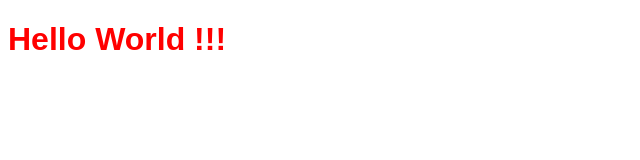
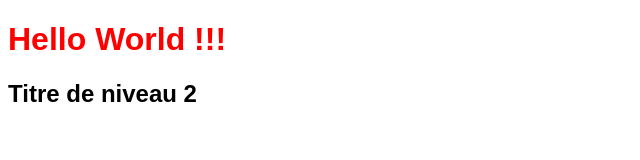
Before and after one commit to webiepscf/CodeSandBox_test, a plain HTML site: page index.html in a window 1280 px wide. Shown: the whole page, without its empty margins (0-640 px from the left). Drawn offline with Linux system fonts and the light colour scheme.

Commit message:
initial commit

```diff
--- a/index.html
+++ b/index.html
@@ -8,5 +8,6 @@
 
   <body>
     <h1>Hello World !!!</h1>
+    <h2>Titre de niveau 2</h2>
   </body>
 </html>
```
